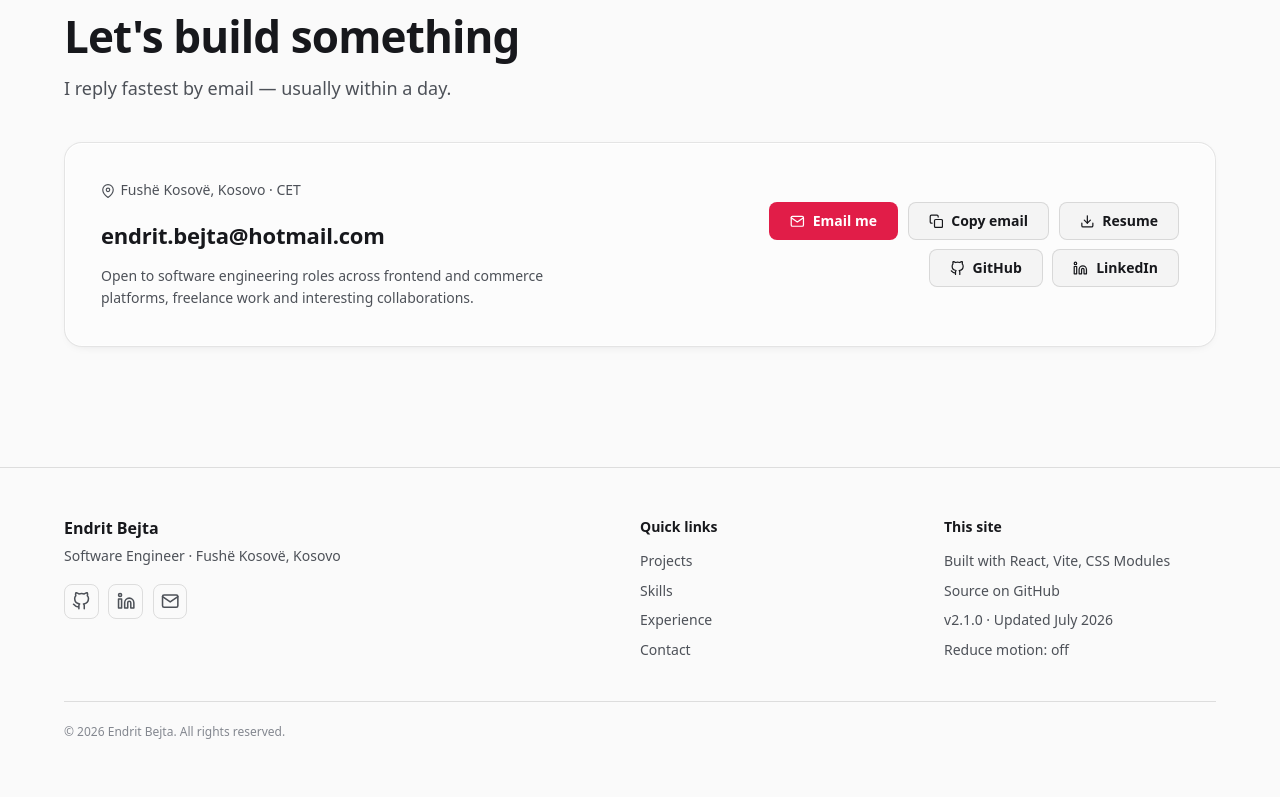
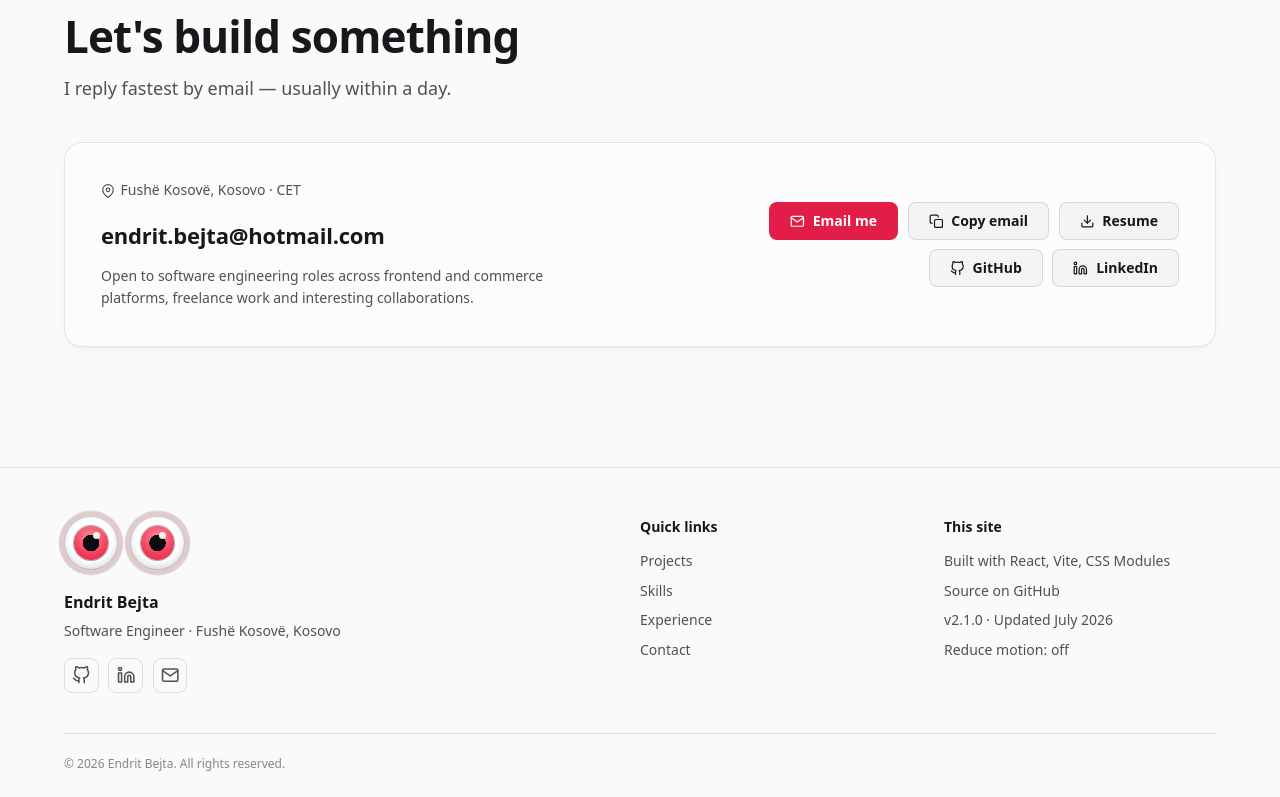
Before and after one commit to endritbejta/my-portfolio, a React (Vite) app: page / in a window 1280 px wide. Shown: the part 4195-4992 px from the top of the page. Before the commit the page ends 4961 px from the top, so only its background shows below. Built offline with nearby package versions, Linux system fonts and the light colour scheme; no server answers.

Commit message:
feat: owl eyes in the footer whose pupils follow the cursor
Co-Authored-By: Claude Sonnet 5.5 <noreply@anthropic.com>

```diff
--- a/src/components/Footer.jsx
+++ b/src/components/Footer.jsx
@@ -3,6 +3,7 @@ import { NAV_LINKS } from "../constants";
 import { profile, site, socials } from "../data/profile";
 import { useMotionPreference } from "../hooks/useMotionPreference";
 import classes from "./Footer.module.css";
+import OwlEyes from "./OwlEyes";
 
 const Footer = () => {
   const { reduced, systemReduced, toggle } = useMotionPreference();
@@ -11,6 +12,7 @@ const Footer = () => {
     <footer className={classes.footer}>
       <div className={`container ${classes.inner}`}>
         <div className={classes.col}>
+          <OwlEyes />
           <p className={classes.name}>{profile.name}</p>
           <p className={classes.tagline}>
             {profile.role} · {profile.location}
--- /dev/null
+++ b/src/components/OwlEyes.jsx
@@ -0,0 +1,186 @@
+import { useEffect, useRef } from "react";
+import { useReducedMotion } from "../hooks/useMotionPreference";
+import classes from "./OwlEyes.module.css";
+
+// How far from an eye's centre the cursor has to be before its pupil reaches
+// full travel. Closer than that it leans only part of the way, so an eye that
+// the cursor is nearly on top of looks at it rather than past it.
+const LOOK_RADIUS = 260; // px
+
+// How quickly the pupils catch up, as the time constant of an exponential
+// ease (the same shape the cursor dot uses), so it feels the same at 60Hz and
+// 144Hz. A little slower than the cursor: eyes should feel like they notice.
+const FOLLOW_TAU = 70; // ms
+const MAX_FRAME_MS = 50; // a long pause (hidden tab) must not become one huge step
+
+// Below this the pupils count as settled and the frame loop is allowed to stop.
+const SETTLE_PX = 0.02;
+
+// Keeps the iris off the very rim of the eye at full travel.
+const TRAVEL_PAD = 1.5; // px
+
+/**
+ * A pair of owl eyes whose pupils follow the cursor.
+ *
+ * Only the irises move, and only through `translate`, so a frame is two
+ * rectangle reads and two style writes with no layout of its own. The loop
+ * runs while the footer is on screen and the pupils are still catching up,
+ * and stops otherwise; a mouse move or a scroll (which moves the eyes under a
+ * still cursor) starts it again.
+ *
+ * With touch/coarse pointers there is no cursor to look at, and with reduced
+ * motion nothing may move: either way the eyes stay looking straight ahead.
+ */
+const OwlEyes = () => {
+  const rootRef = useRef(null);
+  const reduced = useReducedMotion();
+
+  useEffect(() => {
+    const root = rootRef.current;
+    if (!root || reduced) return undefined;
+
+    const finePointer = window.matchMedia("(hover: hover) and (pointer: fine)");
+
+    const eyes = [...root.querySelectorAll("[data-eye]")].map((el) => ({
+      el,
+      iris: el.querySelector("[data-iris]"),
+      x: 0,
+      y: 0,
+      travel: 0,
+    }));
+
+    let pointer = null; // { x, y } in viewport coordinates, or null
+    let visible = false;
+    let frame = 0;
+    let lastTime = 0;
+
+    // Sizes come from the stylesheet (rem-based), so measure rather than
+    // duplicate them here.
+    const measure = () => {
+      for (const eye of eyes) {
+        eye.travel = Math.max(0, (eye.el.clientWidth - eye.iris.offsetWidth) / 2 - TRAVEL_PAD);
+      }
+    };
+
+    const tick = (now) => {
+      const dt = Math.min(Math.max(now - lastTime, 0), MAX_FRAME_MS);
+      lastTime = now;
+      const alpha = 1 - Math.exp(-dt / FOLLOW_TAU);
+
+      // All reads first, then all writes: no layout is forced in between.
+      const rects = eyes.map((eye) => eye.el.getBoundingClientRect());
+      let busy = false;
+
+      eyes.forEach((eye, i) => {
+        let targetX = 0;
+        let targetY = 0;
+
+        if (pointer) {
+          const rect = rects[i];
+          const dx = pointer.x - (rect.left + rect.width / 2);
+          const dy = pointer.y - (rect.top + rect.height / 2);
+          const dist = Math.hypot(dx, dy);
+
+          if (dist > 0.5) {
+            const reach = Math.min(dist / LOOK_RADIUS, 1);
+            const lean = 1 - (1 - reach) * (1 - reach); // eases out: decisive, then capped
+            targetX = (dx / dist) * eye.travel * lean;
+            targetY = (dy / dist) * eye.travel * lean;
+          }
+        }
+
+        eye.x += (targetX - eye.x) * alpha;
+        eye.y += (targetY - eye.y) * alpha;
+
+        if (Math.abs(targetX - eye.x) < SETTLE_PX && Math.abs(targetY - eye.y) < SETTLE_PX) {
+          eye.x = targetX;
+          eye.y = targetY;
+        } else {
+          busy = true;
+        }
+
+        eye.iris.style.translate = `${eye.x.toFixed(2)}px ${eye.y.toFixed(2)}px`;
+      });
+
+      frame = busy ? requestAnimationFrame(tick) : 0;
+    };
+
+    const wake = () => {
+      if (frame || !visible) return;
+      lastTime = performance.now();
+      frame = requestAnimationFrame(tick);
+    };
+
+    const onMouseMove = (event) => {
+      pointer = { x: event.clientX, y: event.clientY };
+      wake();
+    };
+
+    const onMouseLeave = () => {
+      pointer = null; // eyes drift back to looking straight ahead
+      wake();
+    };
+
+    // Scrolling moves the eyes under a cursor that has not moved.
+    const onScroll = () => {
+      if (pointer) wake();
+    };
+
+    // Re-evaluated whenever the pointer query flips (the window moved to a
+    // touch screen), not just on mount.
+    const syncInteractivity = () => {
+      window.removeEventListener("mousemove", onMouseMove);
+      document.removeEventListener("mouseleave", onMouseLeave);
+      window.removeEventListener("scroll", onScroll);
+
+      if (finePointer.matches) {
+        window.addEventListener("mousemove", onMouseMove);
+        document.addEventListener("mouseleave", onMouseLeave);
+        window.addEventListener("scroll", onScroll, { passive: true });
+      } else {
+        onMouseLeave();
+      }
+    };
+
+    measure();
+    syncInteractivity();
+
+    const resizeObserver = new ResizeObserver(measure);
+    resizeObserver.observe(root);
+
+    // Nothing to animate while the footer is off screen.
+    const visibilityObserver = new IntersectionObserver(([entry]) => {
+      visible = entry.isIntersecting;
+      if (visible) wake();
+    });
+    visibilityObserver.observe(root);
+
+    finePointer.addEventListener("change", syncInteractivity);
+
+    return () => {
+      cancelAnimationFrame(frame);
+      frame = 0;
+      resizeObserver.disconnect();
+      visibilityObserver.disconnect();
+      window.removeEventListener("mousemove", onMouseMove);
+      document.removeEventListener("mouseleave", onMouseLeave);
+      window.removeEventListener("scroll", onScroll);
+      finePointer.removeEventListener("change", syncInteractivity);
+      for (const eye of eyes) eye.iris.style.removeProperty("translate");
+    };
+  }, [reduced]);
+
+  return (
+    <div className={classes.owl} ref={rootRef} aria-hidden="true">
+      {[0, 1].map((side) => (
+        <span key={side} className={classes.eye} data-eye>
+          <span className={classes.iris} data-iris>
+            <span className={classes.glint} />
+          </span>
+        </span>
+      ))}
+    </div>
+  );
+};
+
+export default OwlEyes;
--- /dev/null
+++ b/src/components/OwlEyes.module.css
@@ -0,0 +1,70 @@
+/* Two big round eyes. Sizes are rem-based and every colour is a token, so the
+   pair scales with the page and follows the theme. */
+.owl {
+  --eye: 3.4rem;
+  --iris: 2.1rem;
+
+  /* Warm off-white against the dark theme rather than a glaring #fff. */
+  --sclera: #f1ece1;
+  --rim: rgba(255, 255, 255, 0.5);
+  --pupil: #0b0c10;
+
+  display: flex;
+  gap: 0.75rem;
+  width: fit-content;
+  margin-bottom: 1.25rem;
+}
+
+:global(:root[data-theme="light"]) .owl {
+  --sclera: #ffffff;
+  --rim: rgba(20, 21, 26, 0.18);
+}
+
+.eye {
+  position: relative;
+  flex: none;
+  display: grid;
+  place-items: center;
+  width: var(--eye);
+  height: var(--eye);
+  border-radius: 50%;
+  background: var(--sclera);
+
+  /* The inner shadow gives the eyeball some roundness; the two outer rings
+     are the soft feather disc an owl's eyes sit in. */
+  box-shadow:
+    inset 0 -0.2rem 0.45rem rgba(11, 12, 16, 0.16),
+    inset 0 0 0 1px var(--rim),
+    0 0 0 0.28rem var(--accent-soft),
+    0 0 0 calc(0.28rem + 1px) var(--border);
+}
+
+/* The iris is the moving part. Its position is written from OwlEyes.jsx as
+   `translate`, one property on one element, so the browser can move it
+   without repainting anything around it. */
+.iris {
+  position: relative;
+  width: var(--iris);
+  height: var(--iris);
+  border-radius: 50%;
+  translate: 0 0;
+  will-change: translate;
+
+  /* Pupil over an iris that lightens toward the top, like a lit eye. */
+  background:
+    radial-gradient(circle at 50% 50%, var(--pupil) 0 34%, transparent 35%),
+    radial-gradient(circle at 50% 32%, color-mix(in srgb, var(--accent), #fff 38%), var(--accent) 58%, var(--accent-strong) 100%);
+  box-shadow: 0 0 0 1px rgba(11, 12, 16, 0.35);
+}
+
+/* A catch-light, so the pupil reads as glossy rather than a flat disc. */
+.glint {
+  position: absolute;
+  top: 17%;
+  left: 55%;
+  width: 21%;
+  height: 21%;
+  border-radius: 50%;
+  background: #fff;
+  opacity: 0.92;
+}
```
